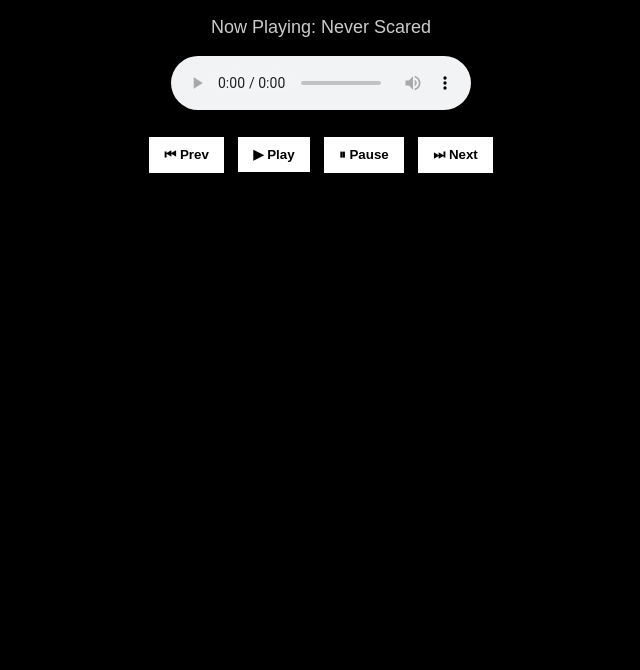
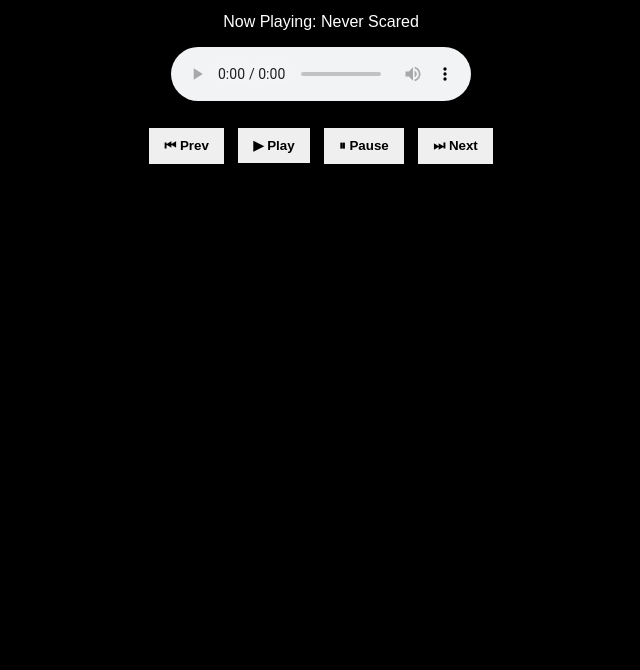
Before and after one commit to c4rr4r496-lang/vybro-radio, a plain HTML site: page index.html in a window 1280 px wide. Shown: the part 130-800 px from the top of the page, without its empty margins (319-959 px from the left). Drawn offline with Linux system fonts and the light colour scheme.

Commit message:
Update index.html

```diff
--- a/index.html
+++ b/index.html
@@ -7,19 +7,15 @@
 
   <style>
     body {
+      background: black;
+      color: white;
+      font-family: Arial;
+      text-align: center;
       margin: 0;
-      background: #000;
-      color: #fff;
-      font-family: Arial, sans-serif;
-      text-align: center;
+      padding: 20px;
     }
 
     h1 {
-      margin-top: 40px;
-      font-size: 32px;
-    }
-
-    .player-box {
       margin-top: 30px;
     }
 
@@ -28,19 +24,7 @@
       padding: 10px 15px;
       border: none;
       cursor: pointer;
-      background: #fff;
-      color: #000;
       font-weight: bold;
-    }
-
-    button:hover {
-      background: #ccc;
-    }
-
-    #track {
-      margin-top: 20px;
-      font-size: 18px;
-      opacity: 0.8;
     }
   </style>
 </head>
@@ -50,50 +34,48 @@
   <h1>🎵 VYBRO RADIO</h1>
   <p>Playlist oficial da VYBRO Streetwear</p>
 
-  <div class="player-box">
+  <p id="track">Now Playing: Loading...</p>
 
-    <p id="track">Now Playing: Never Scared</p>
-
+  <!-- PLAYER -->
   <audio id="player" controls></audio>
 
   <br><br>
 
+  <!-- CONTROLES -->
   <button onclick="prevSong()">⏮ Prev</button>
   <button onclick="playSong()">▶ Play</button>
   <button onclick="pauseSong()">⏸ Pause</button>
   <button onclick="nextSong()">⏭ Next</button>
 
-  </div>
-
   <script>
     const songs = [
       {
         name: "Never Scared",
-        url: "https://raw.githubusercontent.com/c4rr4r496-lang/vybro-radio/main/01-never-scared.mp3"
+        url: "https://c4rr4r496-lang.github.io/vybro-radio/01-never-scared.mp3"
       },
       {
         name: "A Bar Song (Tipsy)",
-        url: "https://raw.githubusercontent.com/c4rr4r496-lang/vybro-radio/main/02-a-bar-song-tipsy.mp3"
+        url: "https://c4rr4r496-lang.github.io/vybro-radio/02-a-bar-song-tipsy.mp3"
       },
       {
         name: "Flowers",
-        url: "https://raw.githubusercontent.com/c4rr4r496-lang/vybro-radio/main/03-flowers.mp3"
+        url: "https://c4rr4r496-lang.github.io/vybro-radio/03-flowers.mp3"
       },
       {
         name: "Focus",
-        url: "https://raw.githubusercontent.com/c4rr4r496-lang/vybro-radio/main/04-focus.mp3"
+        url: "https://c4rr4r496-lang.github.io/vybro-radio/04-focus.mp3"
       },
       {
         name: "Industry Baby",
-        url: "https://raw.githubusercontent.com/c4rr4r496-lang/vybro-radio/main/06-industry-baby.mp3"
+        url: "https://c4rr4r496-lang.github.io/vybro-radio/06-industry-baby.mp3"
       },
       {
         name: "B.O.B",
-        url: "https://raw.githubusercontent.com/c4rr4r496-lang/vybro-radio/main/09-bob.mp3"
+        url: "https://c4rr4r496-lang.github.io/vybro-radio/09-bob.mp3"
       },
       {
         name: "Swag Surfin",
-        url: "https://raw.githubusercontent.com/c4rr4r496-lang/vybro-radio/main/13-swag-surfin.mp3"
+        url: "https://c4rr4r496-lang.github.io/vybro-radio/13-swag-surfin.mp3"
       }
     ];
 
@@ -127,7 +109,7 @@
       player.play();
     }
 
-    // init
+    // iniciar
     loadSong(current);
   </script>
 
```
Lines whose indentation alone changed are shown as unchanged.
